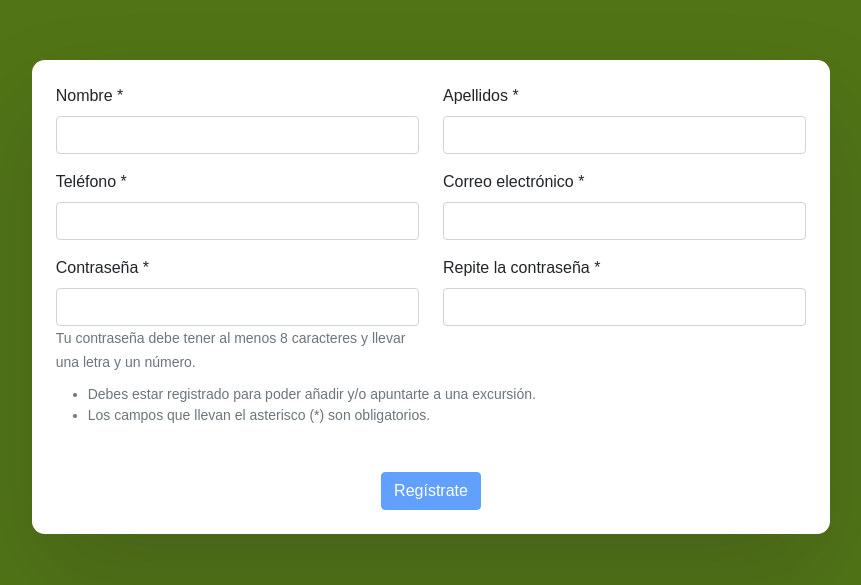
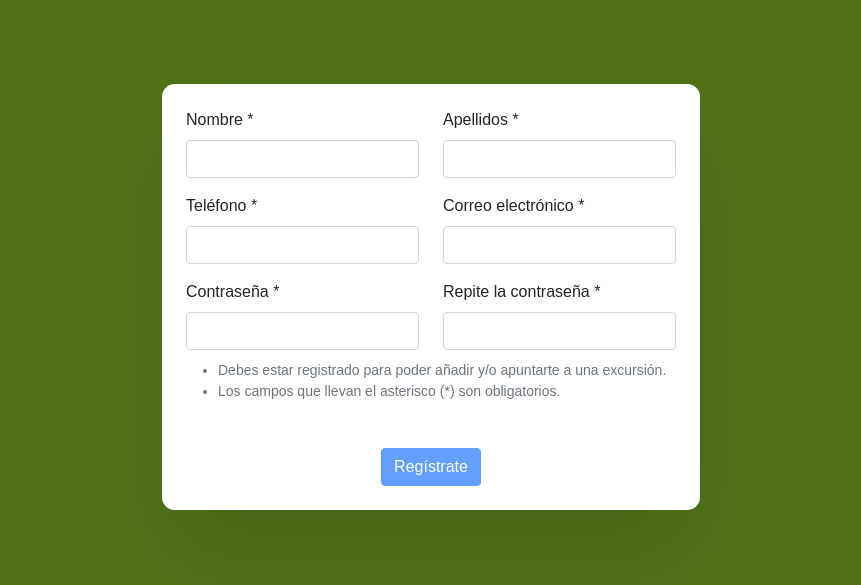
Before and after one commit to irenesj/excursiones, a React (Create React App) app: page /register in a window 1280 px wide. Shown: the part 103-688 px from the top of the page, without its empty margins (209-1070 px from the left). Built offline with nearby package versions, Linux system fonts and the light colour scheme.

Commit message:
Minor updates

```diff
--- a/src/componentes/Register.js
+++ b/src/componentes/Register.js
@@ -5,28 +5,6 @@ import {validateName, validateSurname, validatePhone, validateMail, validatePass
 import ValidatedFormGroup from "./ValidatedFormGroup";
 
 function Register(){
-
-
-
-    const surnameChange = (event) => {
-       setSurname(event.target.value);
-    }
-
-    const phoneChange = (event) => {
-        setPhone(event.target.value);
-    }
-
-    const mailChange = (event) => {
-       setMail(event.target.value);
-    }
-
-    const passwordChange = (event) => {
-        setPassword(event.target.value);
-    }
-
-    const samePasswordChange = (event) => {
-        setSamePassword(event.target.value);
-    }
 
 
     const [disabled, setDisabled] = useState(true);
@@ -37,7 +15,6 @@ function Register(){
     const [password, setPassword] = useState("");
     const [samePassword, setSamePassword] = useState("");
 
-    const [telefonoEsValido, setTelefonoEsValido] = useState(true);
 
     useEffect(() => {
 
@@ -46,13 +23,6 @@ function Register(){
             setDisabled(false);
         }
         else{
-            if(!validatePhone(phone) && phone !== ""){
-                setTelefonoEsValido(false);
-                console.log("Paso por la validacion del telefono :)");
-            }
-            else{
-                setTelefonoEsValido(true);
-            }
 
             setDisabled(true);
         }
@@ -72,28 +42,12 @@ function Register(){
                                 <ValidatedFormGroup control="formGridAddress2" name="Apellidos * " inpuToChange={setSurname}/>
                             </Row>
                             <Row className="mb-3">
-                                <Form.Group as={Col} controlId="formGridPhone">
-                                    <Form.Label>Teléfono *</Form.Label>
-                                    <Form.Control onChange={phoneChange} value={phone}/>
-                                    { !telefonoEsValido && <p>El teléfono no es valido</p>}
-                                </Form.Group>
-                                <Form.Group as={Col} controlId="formGridEmail">
-                                    <Form.Label>Correo electrónico *</Form.Label>
-                                    <Form.Control type="email" onKeyUp={mailChange}/>
-                                </Form.Group>
+                                <ValidatedFormGroup control="formGridPhone" name="Teléfono * " inputToChange={setPhone}/>
+                                <ValidatedFormGroup control="formGridEmail" name="Correo electrónico * " inputToChange={setMail}/>
                             </Row>
                             <Row>
-                                <Form.Group as={Col} controlId="formGridPassword">
-                                    <Form.Label>Contraseña *</Form.Label>
-                                    <Form.Control type="password" onKeyUp={passwordChange}/>
-                                    <Form.Text className="text-muted">
-                                        Tu contraseña debe tener al menos 8 caracteres y llevar una letra y un número.
-                                    </Form.Text>
-                                </Form.Group>
-                                <Form.Group as={Col} controlId="formGridPassword">
-                                    <Form.Label>Repite la contraseña *</Form.Label>
-                                    <Form.Control type="password" onKeyUp={samePasswordChange}/>
-                                </Form.Group>
+                                <ValidatedFormGroup control="formGridPassword" name="Contraseña * " inputToChange={setPassword}/>
+                                <ValidatedFormGroup control="formGridPassword" name="Repite la contraseña * " inputToChange={setSamePassword}/>
                             </Row>
                             <Row>
                                 <Form.Group>
```
